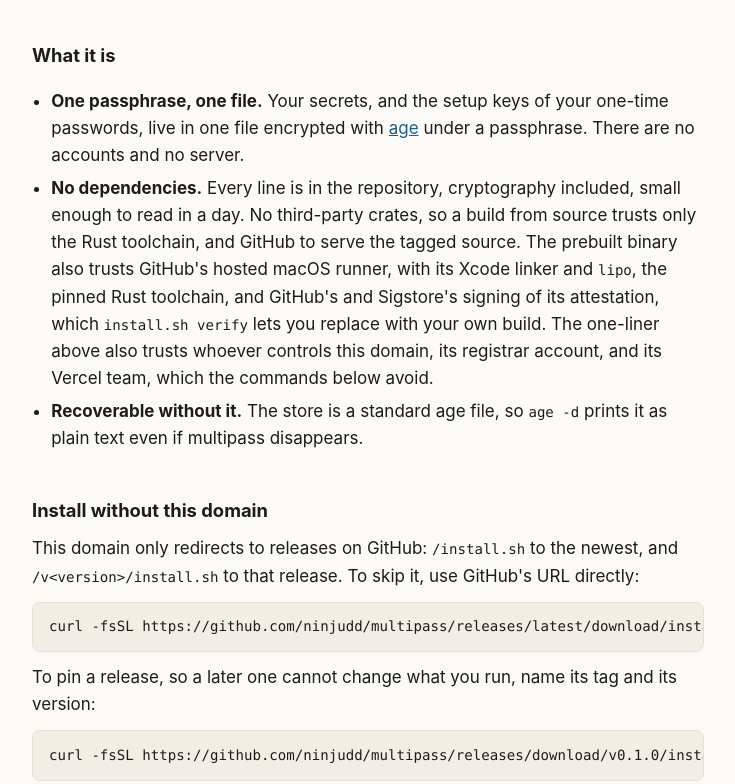
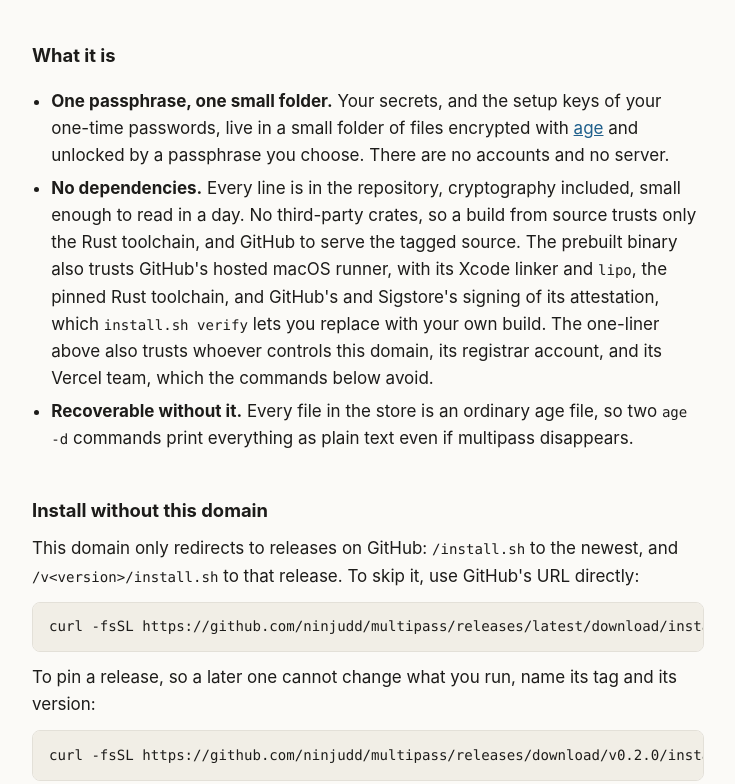
Before and after one commit to ninjudd/multipass, a plain HTML site: page site/index.html in a window 1280 px wide. Shown: the part 433-1217 px from the top of the page, without its empty margins (272-1007 px from the left). Drawn offline with Linux system fonts and the light colour scheme.

Commit message:
Describe the folder store on the website, and pin 0.2.0
The site still pinned v0.1.0 and described a single age file. Point its pinned install at v0.2.0 and describe the store as a small folder of age files that two age -d commands recover, as the README does.

```diff
--- a/site/index.html
+++ b/site/index.html
@@ -4,7 +4,7 @@
 <meta charset="utf-8">
 <meta name="viewport" content="width=device-width, initial-scale=1">
 <title>multipass</title>
-<meta name="description" content="A minimal password manager for the few secrets you never want on someone else's server: one passphrase, one age file, no dependencies.">
+<meta name="description" content="A minimal password manager for the few secrets you never want on someone else's server: one passphrase, a few age-encrypted files, no dependencies.">
 <style>
   :root {
     color-scheme: light dark;
@@ -62,16 +62,16 @@
 
   <h2>What it is</h2>
   <ul>
-    <li><strong>One passphrase, one file.</strong> Your secrets, and the setup keys of your one-time passwords, live in one file encrypted with <a href="https://age-encryption.org">age</a> under a passphrase. There are no accounts and no server.</li>
+    <li><strong>One passphrase, one small folder.</strong> Your secrets, and the setup keys of your one-time passwords, live in a small folder of files encrypted with <a href="https://age-encryption.org">age</a> and unlocked by a passphrase you choose. There are no accounts and no server.</li>
     <li><strong>No dependencies.</strong> Every line is in the repository, cryptography included, small enough to read in a day. No third-party crates, so a build from source trusts only the Rust toolchain, and GitHub to serve the tagged source. The prebuilt binary also trusts GitHub's hosted macOS runner, with its Xcode linker and <code>lipo</code>, the pinned Rust toolchain, and GitHub's and Sigstore's signing of its attestation, which <code>install.sh verify</code> lets you replace with your own build. The one-liner above also trusts whoever controls this domain, its registrar account, and its Vercel team, which the commands below avoid.</li>
-    <li><strong>Recoverable without it.</strong> The store is a standard age file, so <code>age -d</code> prints it as plain text even if multipass disappears.</li>
+    <li><strong>Recoverable without it.</strong> Every file in the store is an ordinary age file, so two <code>age -d</code> commands print everything as plain text even if multipass disappears.</li>
   </ul>
 
   <h2>Install without this domain</h2>
   <p>This domain only redirects to releases on GitHub: <code>/install.sh</code> to the newest, and <code>/v&lt;version&gt;/install.sh</code> to that release. To skip it, use GitHub's URL directly:</p>
   <pre><code>curl -fsSL https://github.com/ninjudd/multipass/releases/latest/download/install.sh | bash</code></pre>
   <p>To pin a release, so a later one cannot change what you run, name its tag and its version:</p>
-  <pre><code>curl -fsSL https://github.com/ninjudd/multipass/releases/download/v0.1.0/install.sh | MULTIPASS_VERSION=0.1.0 bash</code></pre>
+  <pre><code>curl -fsSL https://github.com/ninjudd/multipass/releases/download/v0.2.0/install.sh | MULTIPASS_VERSION=0.2.0 bash</code></pre>
   <p>To check the installer before you run it, download it with its attestation bundle and verify it:</p>
   <pre><code>curl -fsSLO https://github.com/ninjudd/multipass/releases/latest/download/install.sh
 curl -fsSLO https://github.com/ninjudd/multipass/releases/latest/download/multipass.sigstore.json
```
